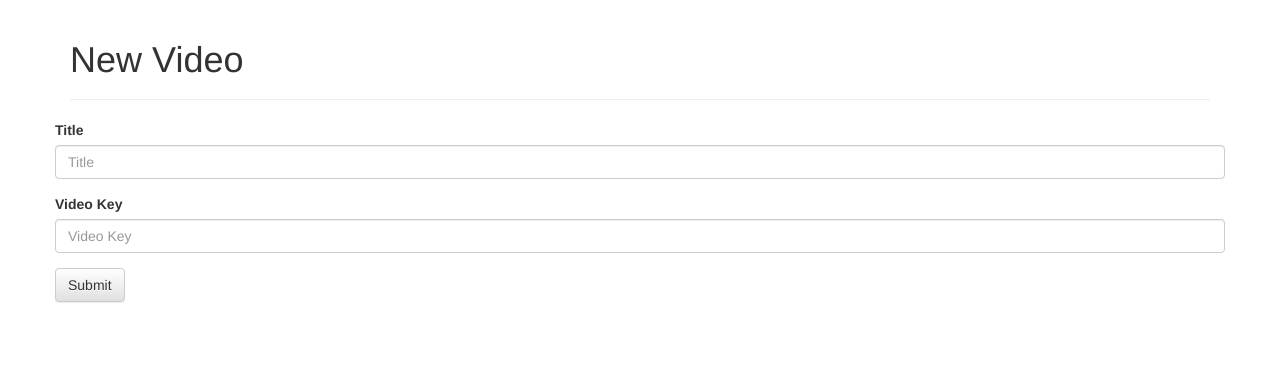
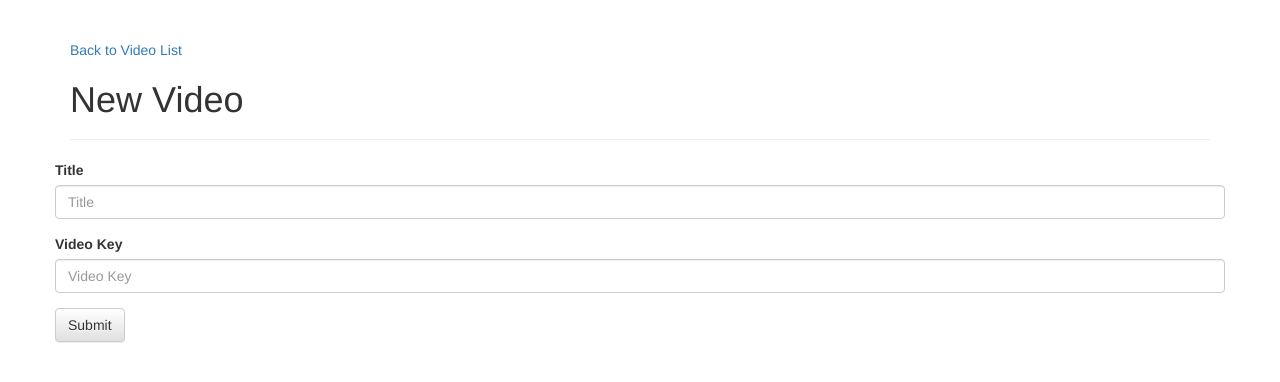
Before and after one commit to DjangoGirlsSeoul/djangotube, a Django app: page /video/new in a window 1280 px wide. Shown: the top 382 px of the page. Run offline with Django 3.2, Linux system fonts and the light colour scheme; some libraries are stand-ins or nearby versions.

Commit message:
Add back to video list link in New video page

```diff
--- a/video/templates/video/video_new.html
+++ b/video/templates/video/video_new.html
@@ -9,6 +9,7 @@
 <body>
 <div class="content container">
     <header class="page-header">
+        <a href="{% url 'video:list' %}">Back to Video List</a>
         <h1>New Video</h1>
     </header>
     <div class="row">
```
